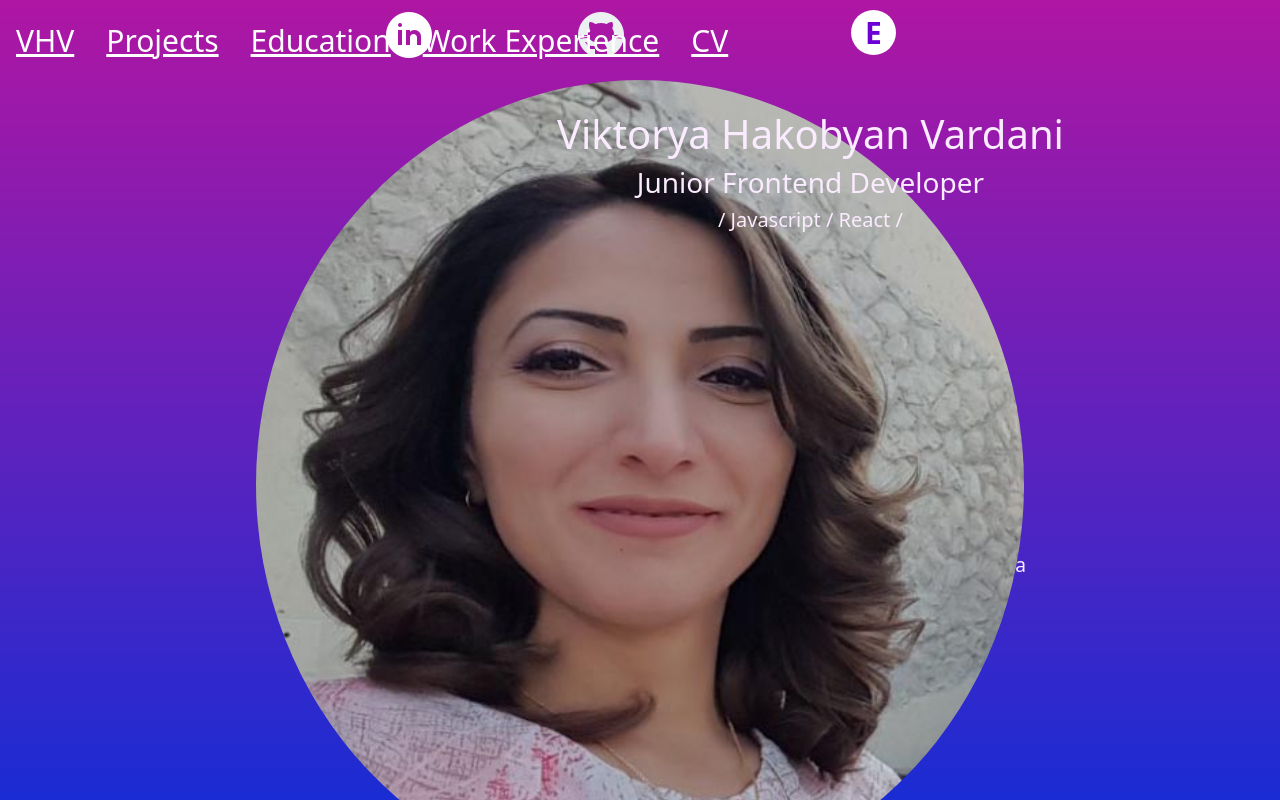
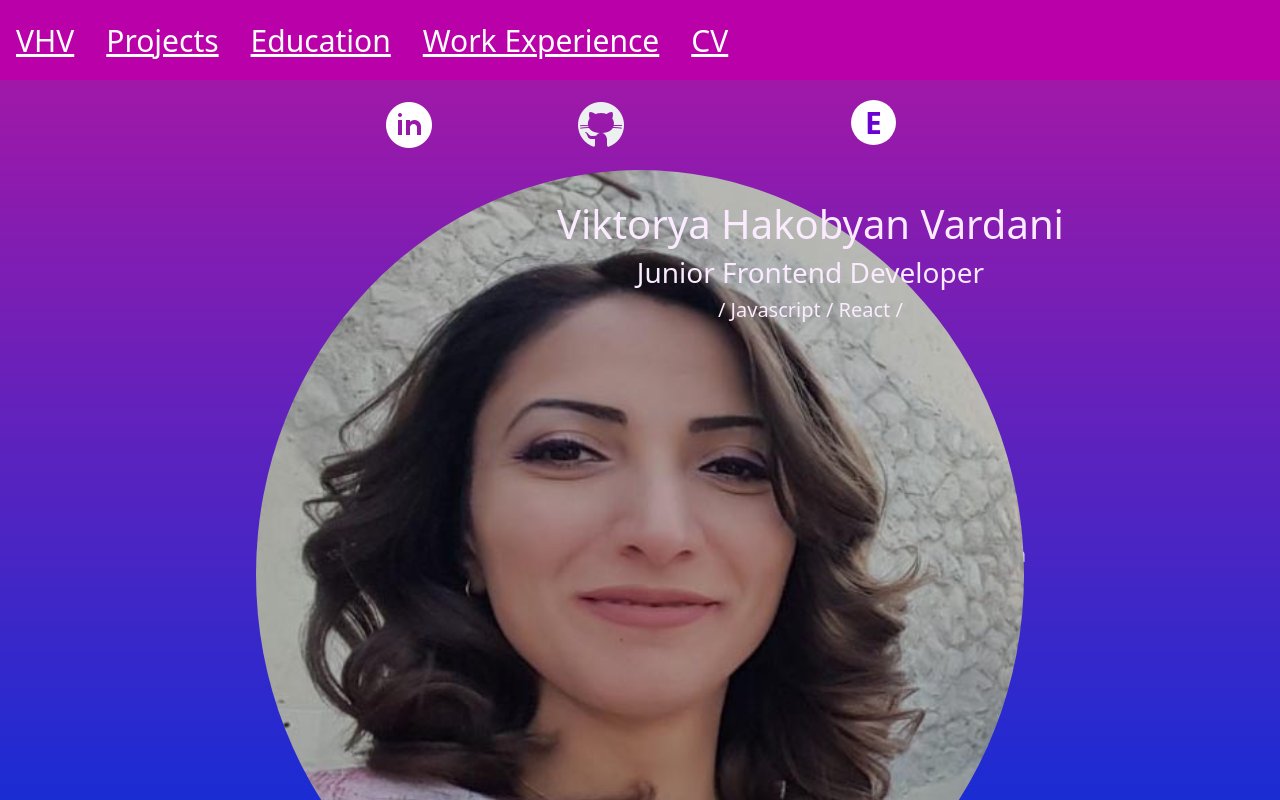
Before and after one commit to hakobyanviktoria8/my-new-portfolio, a React (Create React App) app: page / in a window 1280 px wide. Shown: the top 800 px of the page. Built offline with nearby package versions, Linux system fonts and the light colour scheme.

Commit message:
without downlod

```diff
--- a/src/Components/CV/CV.css
+++ b/src/Components/CV/CV.css
@@ -1,5 +1,7 @@
 .cv{
-    margin-top: 20px;
+    /*margin-top: 20px;*/
+    top: 90px;
+    position: relative;
 }
 .cv h1{
     color: #faebff;
--- a/src/Components/Education/Education.css
+++ b/src/Components/Education/Education.css
@@ -1,6 +1,8 @@
 .education{
     color: #faebff;
-    margin-top: 20px;
+    top: 90px;
+    position: relative;
+    /*margin-top: 20px;*/
     /*width: 100%;*/
     /*min-height: 85vh;*/
     /*top: 100px;*/
--- a/src/Components/Header/Header.css
+++ b/src/Components/Header/Header.css
@@ -7,7 +7,9 @@ h1{
     font-size: 45px;
 }
 .header{
-    margin-top: 20px;
+    /*margin-top: 20px;*/
+    top: 90px;
+    position: relative;
 }
 .imgCol{
     height: 450px;
--- a/src/Components/Navbar/NavBar.css
+++ b/src/Components/Navbar/NavBar.css
@@ -1,9 +1,10 @@
 .navigation{
-    position: fixed;
+    position: fixed !important;
     width: 100%;
     z-index: 2;
     top: 0;
     height: 80px;
+    background-color: #b900a9;
 }
 .link{
     color: white;
--- a/src/Components/Projects/Projects.css
+++ b/src/Components/Projects/Projects.css
@@ -1,8 +1,8 @@
 .projects{
     /*width: 100%;*/
     /*min-height: 85vh;*/
-    margin-top: 20px;
-    /*position: absolute;*/
+    top: 85px;
+    position: relative;
 }
 .projects h1{
     color: #faebff;
--- a/src/Components/WorkExperience/WorkExperience.css
+++ b/src/Components/WorkExperience/WorkExperience.css
@@ -1,6 +1,8 @@
 .workExperience{
     color: #faebff;
-    margin-top: 20px;
+    top: 90px;
+    position: relative;
+    /*margin-top: 20px;*/
     /*width: 100%;*/
     /*min-height: 80vh;*/
     /*top: 110px;*/
```
